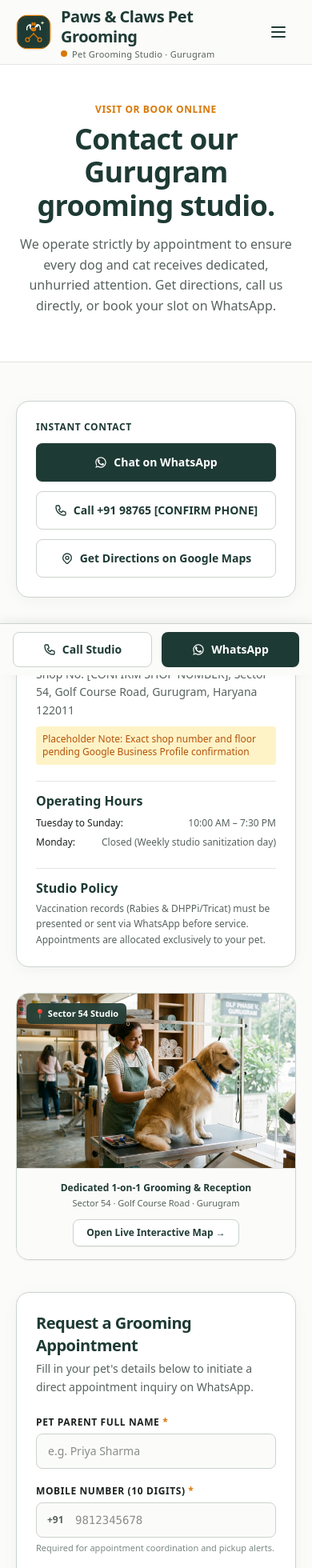
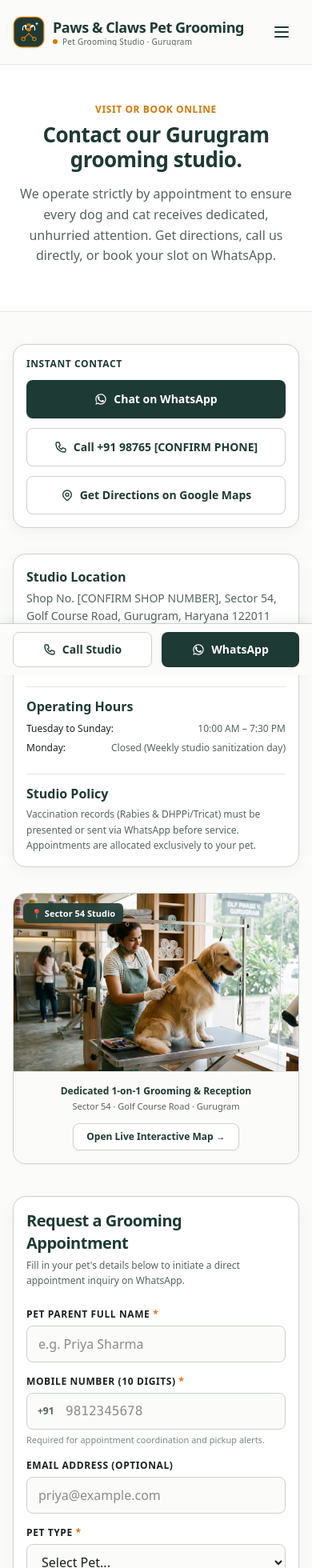
Before and after one commit to Vansh-7454/grow_demo, a Next.js app: page /contact in a window 390 px wide. Shown: the top 1960 px of the page at 80% size. Built offline with nearby package versions, Linux system fonts and the light colour scheme.

Commit message:
fix: comprehensive mobile and tablet responsiveness across header, forms, cards, and typography

```diff
--- a/src/app/contact/page.tsx
+++ b/src/app/contact/page.tsx
@@ -36,7 +36,7 @@ export default function ContactPage() {
             {/* Left: Studio Info, Hours & Direct Conversion (Col 1-5) */}
             <div className="lg:col-span-5 space-y-8">
               {/* Direct Quick Action Buttons */}
-              <div className="p-6 bg-white border border-[#CBD3CC] rounded-2xl shadow-[0_4px_20px_-2px_rgba(30,58,52,0.05)] space-y-3">
+              <div className="p-4 sm:p-6 bg-white border border-[#CBD3CC] rounded-2xl shadow-[0_4px_20px_-2px_rgba(30,58,52,0.05)] space-y-3">
                 <span className="text-xs font-bold uppercase tracking-wider text-[#1E3A34] block">
                   Instant Contact
                 </span>
@@ -113,7 +113,7 @@ export default function ContactPage() {
               </div>
 
               {/* Studio Details Card */}
-              <div className="p-6 bg-white border border-[#CBD3CC] rounded-2xl shadow-[0_4px_20px_-2px_rgba(30,58,52,0.05)] space-y-5 text-sm text-[#1A201E]">
+              <div className="p-4 sm:p-6 bg-white border border-[#CBD3CC] rounded-2xl shadow-[0_4px_20px_-2px_rgba(30,58,52,0.05)] space-y-5 text-sm text-[#1A201E]">
                 <div>
                   <h3 className="font-bold text-[#1E3A34] text-base mb-1">
                     Studio Location
--- a/src/app/globals.css
+++ b/src/app/globals.css
@@ -21,6 +21,12 @@
     --color-border-strong: #cbd3cc;
 
     --shadow-card: 0 4px 20px -2px rgba(30, 58, 52, 0.05);
+  }
+
+  html,
+  body {
+    overflow-x: hidden;
+    max-width: 100vw;
   }
 
   html {
@@ -53,75 +59,91 @@
 
 /* 8-point vertical padding utility classes */
 .section-pad {
-  padding-top: 48px;
-  padding-bottom: 48px;
+  padding-top: 40px;
+  padding-bottom: 40px;
 }
 @media (min-width: 768px) {
   .section-pad {
-    padding-top: 72px;
-    padding-bottom: 72px;
+    padding-top: 64px;
+    padding-bottom: 64px;
   }
 }
 @media (min-width: 1024px) {
   .section-pad {
-    padding-top: 88px;
-    padding-bottom: 88px;
+    padding-top: 80px;
+    padding-bottom: 80px;
   }
 }
 
 .site-container {
   max-width: 1200px;
+  width: 100%;
   margin-left: auto;
   margin-right: auto;
-  padding-left: 20px;
-  padding-right: 20px;
+  padding-left: 16px;
+  padding-right: 16px;
 }
 @media (min-width: 640px) {
+  .site-container {
+    padding-left: 24px;
+    padding-right: 24px;
+  }
+}
+@media (min-width: 1024px) {
   .site-container {
     padding-left: 32px;
     padding-right: 32px;
   }
 }
-@media (min-width: 1024px) {
-  .site-container {
-    padding-left: 48px;
-    padding-right: 48px;
-  }
-}
 
 /* Typography scale rules */
 .heading-h1 {
-  font-size: 36px;
-  line-height: 1.15;
+  font-size: 26px;
+  line-height: 1.18;
   letter-spacing: -0.02em;
   font-weight: 700;
 }
+@media (min-width: 640px) {
+  .heading-h1 {
+    font-size: 36px;
+  }
+}
 @media (min-width: 1024px) {
   .heading-h1 {
-    font-size: 56px;
+    font-size: 48px;
   }
 }
 
 .heading-h2 {
-  font-size: 28px;
-  line-height: 1.15;
+  font-size: 22px;
+  line-height: 1.22;
   letter-spacing: -0.015em;
   font-weight: 700;
 }
+@media (min-width: 640px) {
+  .heading-h2 {
+    font-size: 28px;
+  }
+}
 @media (min-width: 1024px) {
   .heading-h2 {
-    font-size: 40px;
+    font-size: 36px;
   }
 }
 
 .heading-h3 {
-  font-size: 20px;
-  line-height: 1.2;
+  font-size: 18px;
+  line-height: 1.25;
   font-weight: 600;
+}
+@media (min-width: 640px) {
+  .heading-h3 {
+    font-size: 20px;
+  }
 }
 @media (min-width: 1024px) {
   .heading-h3 {
-    font-size: 24px;
+    font-size: 22px;
   }
 }
 
--- a/src/app/layout.tsx
+++ b/src/app/layout.tsx
@@ -67,8 +67,8 @@ export default function RootLayout({
         {/* Global Navigation Header */}
         <Header />
 
-        {/* Main Content Area - pb-20 on mobile ensures sticky bottom bar never overlaps page content */}
-        <main id="main-content" className="flex-1 pb-20 md:pb-0">
+        {/* Main Content Area - pb-24 on mobile/tablet ensures sticky bottom bar never overlaps page content */}
+        <main id="main-content" className="flex-1 pb-24 lg:pb-0">
           {children}
         </main>
 
--- a/src/components/ContactForm.tsx
+++ b/src/components/ContactForm.tsx
@@ -168,17 +168,17 @@ ${sanitizedMessage ? `Notes: ${sanitizedMessage}` : ""}`;
   };
 
   return (
-    <div className="bg-white border border-[#CBD3CC] rounded-2xl p-6 sm:p-8 shadow-[0_4px_20px_-2px_rgba(30,58,52,0.05)]">
+    <div className="bg-white border border-[#CBD3CC] rounded-2xl p-4 sm:p-6 md:p-8 shadow-[0_4px_20px_-2px_rgba(30,58,52,0.05)] w-full">
       <div className="mb-6">
         <h3 className="text-xl md:text-2xl font-bold text-[#1E3A34] tracking-tight">
           Request a Grooming Appointment
         </h3>
-        <p className="text-sm text-[#57635E] mt-1 leading-relaxed">
+        <p className="text-xs sm:text-sm text-[#57635E] mt-1 leading-relaxed">
           Fill in your pet&apos;s details below to initiate a direct appointment inquiry on WhatsApp.
         </p>
       </div>
 
-      <form onSubmit={handleSubmit} noValidate className="space-y-5">
+      <form onSubmit={handleSubmit} noValidate className="space-y-4 sm:space-y-5">
         {/* Full Name */}
         <div>
           <label
@@ -197,7 +197,7 @@ ${sanitizedMessage ? `Notes: ${sanitizedMessage}` : ""}`;
             onChange={(e) =>
               setFormData({ ...formData, fullName: e.target.value })
             }
-            className={`w-full min-h-[44px] px-3.5 py-2.5 text-sm bg-[#FBFBF9] border rounded-lg text-[#1A201E] focus-visible:outline-2 ${
+            className={`w-full min-h-[44px] px-3.5 py-2.5 text-base sm:text-sm bg-[#FBFBF9] border rounded-lg text-[#1A201E] focus-visible:outline-2 ${
               errors.fullName
                 ? "border-red-600 focus-visible:outline-red-600"
                 : "border-[#CBD3CC] focus-visible:outline-[#1E3A34]"
@@ -234,7 +234,7 @@ ${sanitizedMessage ? `Notes: ${sanitizedMessage}` : ""}`;
               onChange={(e) =>
                 setFormData({ ...formData, phone: e.target.value })
               }
-              className={`w-full min-h-[44px] pl-12 pr-3.5 py-2.5 text-sm bg-[#FBFBF9] border rounded-lg text-[#1A201E] font-mono focus-visible:outline-2 ${
+              className={`w-full min-h-[44px] pl-12 pr-3.5 py-2.5 text-base sm:text-sm bg-[#FBFBF9] border rounded-lg text-[#1A201E] font-mono focus-visible:outline-2 ${
                 errors.phone
                   ? "border-red-600 focus-visible:outline-red-600"
                   : "border-[#CBD3CC] focus-visible:outline-[#1E3A34]"
@@ -269,7 +269,7 @@ ${sanitizedMessage ? `Notes: ${sanitizedMessage}` : ""}`;
             onChange={(e) =>
               setFormData({ ...formData, email: e.target.value })
             }
-            className={`w-full min-h-[44px] px-3.5 py-2.5 text-sm bg-[#FBFBF9] border rounded-lg text-[#1A201E] focus-visible:outline-2 ${
+            className={`w-full min-h-[44px] px-3.5 py-2.5 text-base sm:text-sm bg-[#FBFBF9] border rounded-lg text-[#1A201E] focus-visible:outline-2 ${
               errors.email
                 ? "border-red-600 focus-visible:outline-red-600"
                 : "border-[#CBD3CC] focus-visible:outline-[#1E3A34]"
@@ -302,7 +302,7 @@ ${sanitizedMessage ? `Notes: ${sanitizedMessage}` : ""}`;
                   petType: e.target.value as FormState["petType"],
                 })
               }
-              className={`w-full min-h-[44px] px-3.5 py-2.5 text-sm bg-[#FBFBF9] border rounded-lg text-[#1A201E] focus-visible:outline-2 ${
+              className={`w-full min-h-[44px] px-3.5 py-2.5 text-base sm:text-sm bg-[#FBFBF9] border rounded-lg text-[#1A201E] focus-visible:outline-2 ${
                 errors.petType
                   ? "border-red-600 focus-visible:outline-red-600"
                   : "border-[#CBD3CC] focus-visible:outline-[#1E3A34]"
@@ -333,7 +333,7 @@ ${sanitizedMessage ? `Notes: ${sanitizedMessage}` : ""}`;
               onChange={(e) =>
                 setFormData({ ...formData, service: e.target.value })
               }
-              className="w-full min-h-[44px] px-3.5 py-2.5 text-sm bg-[#FBFBF9] border border-[#CBD3CC] rounded-lg text-[#1A201E] focus-visible:outline-2 focus-visible:outline-[#1E3A34]"
+              className="w-full min-h-[44px] px-3.5 py-2.5 text-base sm:text-sm bg-[#FBFBF9] border border-[#CBD3CC] rounded-lg text-[#1A201E] focus-visible:outline-2 focus-visible:outline-[#1E3A34]"
             >
               <option value="Basic Bath & Hygiene">Basic Bath & Hygiene</option>
               <option value="Full Breed Styling & Groom">
@@ -370,7 +370,7 @@ ${sanitizedMessage ? `Notes: ${sanitizedMessage}` : ""}`;
             onChange={(e) =>
               setFormData({ ...formData, message: e.target.value })
             }
-            className="w-full px-3.5 py-2.5 text-sm bg-[#FBFBF9] border border-[#CBD3CC] rounded-lg text-[#1A201E] focus-visible:outline-2 focus-visible:outline-[#1E3A34]"
+            className="w-full px-3.5 py-2.5 text-base sm:text-sm bg-[#FBFBF9] border border-[#CBD3CC] rounded-lg text-[#1A201E] focus-visible:outline-2 focus-visible:outline-[#1E3A34]"
             placeholder="e.g. 2-year-old Golden Retriever, sensitive ears, friendly temperament..."
           />
           {errors.message && (
@@ -394,7 +394,7 @@ ${sanitizedMessage ? `Notes: ${sanitizedMessage}` : ""}`;
         <div>
           <button
             type="submit"
-            className="w-full min-h-[48px] px-6 py-3 text-base font-semibold text-white bg-[#1E3A34] hover:bg-[#142723] rounded-lg transition-colors flex items-center justify-center gap-2 shadow-sm"
+            className="w-full min-h-[48px] px-6 py-3 text-sm sm:text-base font-semibold text-white bg-[#1E3A34] hover:bg-[#142723] rounded-lg transition-colors flex items-center justify-center gap-2 shadow-sm"
           >
             <span>Continue to WhatsApp Booking</span>
             <svg
@@ -416,17 +416,18 @@ ${sanitizedMessage ? `Notes: ${sanitizedMessage}` : ""}`;
         </div>
 
         {preparedWhatsAppUrl && (
-          <div className="mt-4 p-3 bg-[#EAF1ED] border border-[#1E3A34] rounded-lg text-xs text-[#1E3A34] flex items-center justify-between">
+          <div className="mt-4 p-3 bg-[#EAF1ED] border border-[#1E3A34] rounded-lg text-xs text-[#1E3A34] flex flex-col sm:flex-row sm:items-center sm:justify-between gap-2">
             <span>
-              If WhatsApp did not automatically open, tap the link below:
+              If WhatsApp did not automatically open, tap the link:
             </span>
             <a
               href={preparedWhatsAppUrl}
               target="_blank"
               rel="noopener noreferrer"
-              className="font-bold underline ml-2"
+              className="font-bold underline shrink-0 inline-flex items-center gap-1"
             >
-              Open WhatsApp Now →
+              <span>Open WhatsApp Now</span>
+              <span>→</span>
             </a>
           </div>
         )}
--- a/src/components/GalleryGrid.tsx
+++ b/src/components/GalleryGrid.tsx
@@ -15,7 +15,7 @@ export default function GalleryGrid() {
   return (
     <div>
       {/* Filter Chips Bar */}
-      <div className="flex items-center justify-center gap-2 mb-10">
+      <div className="flex flex-wrap items-center justify-center gap-2 sm:gap-3 mb-8 sm:mb-10">
         {(["All", "Dogs", "Cats"] as const).map((category) => {
           const isActive = filter === category;
           return (
@@ -23,7 +23,7 @@ export default function GalleryGrid() {
               key={category}
               type="button"
               onClick={() => setFilter(category)}
-              className={`min-h-[44px] px-5 py-2 rounded-full text-xs font-semibold uppercase tracking-wider transition-colors duration-150 border ${
+              className={`min-h-[44px] px-3.5 sm:px-5 py-2 rounded-full text-[11px] sm:text-xs font-semibold uppercase tracking-wider transition-colors duration-150 border ${
                 isActive
                   ? "bg-[#1E3A34] text-white border-[#1E3A34]"
                   : "bg-white text-[#57635E] border-[#CBD3CC] hover:text-[#1E3A34] hover:bg-[#F2F4F0]"
--- a/src/components/Header.tsx
+++ b/src/components/Header.tsx
@@ -74,9 +74,9 @@ export default function Header() {
           {/* Logo & Tagline */}
           <Link
             href="/"
-            className="flex items-center gap-3 sm:gap-3.5 group min-h-[44px] focus-visible:outline-2 focus-visible:outline-[#1E3A34] rounded-lg py-1"
+            className="flex items-center gap-2.5 sm:gap-3.5 group min-h-[44px] focus-visible:outline-2 focus-visible:outline-[#1E3A34] rounded-lg py-1 max-w-[calc(100%-60px)] sm:max-w-none"
           >
-            <div className="w-11 h-11 sm:w-12 sm:h-12 shrink-0 rounded-2xl overflow-hidden shadow-xs group-hover:scale-[1.02] transition-transform">
+            <div className="w-10 h-10 sm:w-12 sm:h-12 shrink-0 rounded-xl sm:rounded-2xl overflow-hidden shadow-xs group-hover:scale-[1.02] transition-transform">
               <Image
                 src="/images/logo.svg"
                 alt="Paws & Claws Brand Logo"
@@ -86,13 +86,13 @@ export default function Header() {
                 priority
               />
             </div>
-            <div className="flex flex-col justify-center">
-              <span className="text-xl sm:text-2xl font-bold tracking-tight text-[#1E3A34] leading-tight group-hover:text-[#142723] transition-colors">
+            <div className="flex flex-col justify-center min-w-0">
+              <span className="text-lg sm:text-2xl font-bold tracking-tight text-[#1E3A34] leading-tight group-hover:text-[#142723] transition-colors truncate">
                 {siteContent.business.name}
               </span>
-              <span className="text-[11px] sm:text-xs text-[#57635E] font-medium tracking-wide flex items-center gap-1.5 leading-none mt-1">
-                <span className="w-2 h-2 rounded-full bg-[#D97706] shrink-0" aria-hidden="true" />
-                <span>Pet Grooming Studio · Gurugram</span>
+              <span className="text-[10px] sm:text-xs text-[#57635E] font-medium tracking-wide flex items-center gap-1.5 leading-none mt-0.5 sm:mt-1 truncate">
+                <span className="w-1.5 h-1.5 sm:w-2 sm:h-2 rounded-full bg-[#D97706] shrink-0" aria-hidden="true" />
+                <span className="truncate">Pet Grooming Studio · Gurugram</span>
               </span>
             </div>
           </Link>
@@ -108,7 +108,7 @@ export default function Header() {
                 <Link
                   key={item.href}
                   href={item.href}
-                  className={`min-h-[44px] flex items-center px-3 py-2 text-sm font-medium rounded-lg transition-colors duration-150 ${
+                  className={`min-h-[44px] flex items-center px-2.5 xl:px-3.5 py-2 text-sm font-medium rounded-lg transition-colors duration-150 ${
                     isActive
                       ? "text-[#1E3A34] bg-[#EAF1ED] font-semibold"
                       : "text-[#57635E] hover:text-[#1E3A34] hover:bg-[#F2F4F0]"
@@ -122,10 +122,10 @@ export default function Header() {
           </nav>
 
           {/* Desktop Right CTAs */}
-          <div className="hidden lg:flex items-center space-x-3">
+          <div className="hidden lg:flex items-center space-x-2 xl:space-x-3 shrink-0">
             <a
               href={`tel:${siteContent.business.phoneRaw}`}
-              className="min-h-[44px] px-3.5 py-2.5 text-sm font-semibold text-[#1E3A34] border border-[#CBD3CC] rounded-lg hover:bg-[#EAF1ED] transition-colors duration-150 flex items-center gap-2"
+              className="min-h-[44px] px-3 xl:px-3.5 py-2.5 text-xs xl:text-sm font-semibold text-[#1E3A34] border border-[#CBD3CC] rounded-lg hover:bg-[#EAF1ED] transition-colors duration-150 flex items-center gap-1.5 xl:gap-2 whitespace-nowrap"
               title="Call studio directly"
             >
               <svg
@@ -144,14 +144,14 @@ export default function Header() {
                   d="M3 5a2 2 0 012-2h3.28a1 1 0 01.948.684l1.498 4.493a1 1 0 01-.502 1.21l-2.257 1.13a11.042 11.042 0 005.516 5.516l1.13-2.257a1 1 0 011.21-.502l4.493 1.498a1 1 0 01.684.949V19a2 2 0 01-2 2h-1C9.716 21 3 14.284 3 6V5z"
                 />
               </svg>
-              <span>Call us now</span>
+              <span>Call us</span>
             </a>
 
             <a
               href={whatsappHref}
               target="_blank"
               rel="noopener noreferrer"
-              className="min-h-[44px] px-4 py-2.5 text-sm font-semibold text-white bg-[#1E3A34] hover:bg-[#142723] rounded-lg transition-colors duration-150 flex items-center gap-2 shadow-sm"
+              className="min-h-[44px] px-3.5 xl:px-4 py-2.5 text-xs xl:text-sm font-semibold text-white bg-[#1E3A34] hover:bg-[#142723] rounded-lg transition-colors duration-150 flex items-center gap-1.5 xl:gap-2 shadow-sm whitespace-nowrap"
               title="Chat on WhatsApp to book slot"
             >
               <svg
@@ -163,12 +163,35 @@ export default function Header() {
               >
                 <path d="M17.472 14.382c-.301-.15-1.782-.879-2.058-.98-.276-.1-.477-.15-.678.15-.2.301-.778.98-.954 1.18-.175.2-.351.226-.652.075-.301-.151-1.27-.468-2.42-1.494-.894-.797-1.498-1.782-1.674-2.083-.175-.301-.019-.464.132-.614.136-.135.301-.351.452-.527.15-.175.2-.301.301-.501.1-.2.05-.376-.025-.526-.075-.151-.678-1.632-.929-2.235-.245-.588-.493-.508-.678-.518l-.578-.01c-.2 0-.527.075-.803.376s-1.054 1.03-1.054 2.511c0 1.48 1.079 2.91 1.23 3.111.15.201 2.124 3.243 5.146 4.548.719.311 1.28.497 1.718.636.723.23 1.38.197 1.901.12.58-.088 1.782-.728 2.033-1.431.25-.703.25-1.305.175-1.431-.075-.126-.276-.201-.577-.352zM12 2C6.486 2 2 6.486 2 12c0 1.954.565 3.78 1.542 5.328L2 22l4.825-1.509A9.948 9.948 0 0012 22c5.514 0 10-4.486 10-10S17.514 2 12 2zm0 18.2c-1.688 0-3.26-.525-4.566-1.42l-.328-.225-3.327 1.04 1.066-3.208-.247-.358A8.17 8.17 0 013.8 12c0-4.521 3.679-8.2 8.2-8.2 4.522 0 8.2 3.679 8.2 8.2 0 4.522-3.678 8.2-8.2 8.2z" />
               </svg>
-              <span>Chat on WhatsApp</span>
+              <span>WhatsApp</span>
             </a>
           </div>
 
-          {/* Mobile Hamburger Button */}
-          <div className="flex lg:hidden items-center space-x-2">
+          {/* Mobile Actions: Quick Call + Hamburger */}
+          <div className="flex lg:hidden items-center space-x-1.5 sm:space-x-2 shrink-0">
+            <a
+              href={`tel:${siteContent.business.phoneRaw}`}
+              className="hidden sm:inline-flex min-h-[40px] px-2.5 py-1.5 text-xs font-semibold text-[#1E3A34] border border-[#CBD3CC] rounded-lg hover:bg-[#F2F4F0] items-center gap-1.5"
+              title="Call studio directly"
+            >
+              <svg
+                width={14}
+                height={14}
+                className="w-3.5 h-3.5 text-[#1E3A34] shrink-0"
+                fill="none"
+                stroke="currentColor"
+                viewBox="0 0 24 24"
+              >
+                <path
+                  strokeLinecap="round"
+                  strokeLinejoin="round"
+                  strokeWidth="2"
+                  d="M3 5a2 2 0 012-2h3.28a1 1 0 01.948.684l1.498 4.493a1 1 0 01-.502 1.21l-2.257 1.13a11.042 11.042 0 005.516 5.516l1.13-2.257a1 1 0 011.21-.502l4.493 1.498a1 1 0 01.684.949V19a2 2 0 01-2 2h-1C9.716 21 3 14.284 3 6V5z"
+                />
+              </svg>
+              <span>Call</span>
+            </a>
+
             <button
               ref={openButtonRef}
               onClick={() => setIsOpen(true)}
```
Also changed, not shown: src/app/gallery/page.tsx (+4 -4 lines), src/app/page.tsx (+11 -11 lines), src/app/reviews/page.tsx (+4 -4 lines), src/components/Footer.tsx (+4 -4 lines), src/components/PackageCard.tsx (+6 -6 lines).
